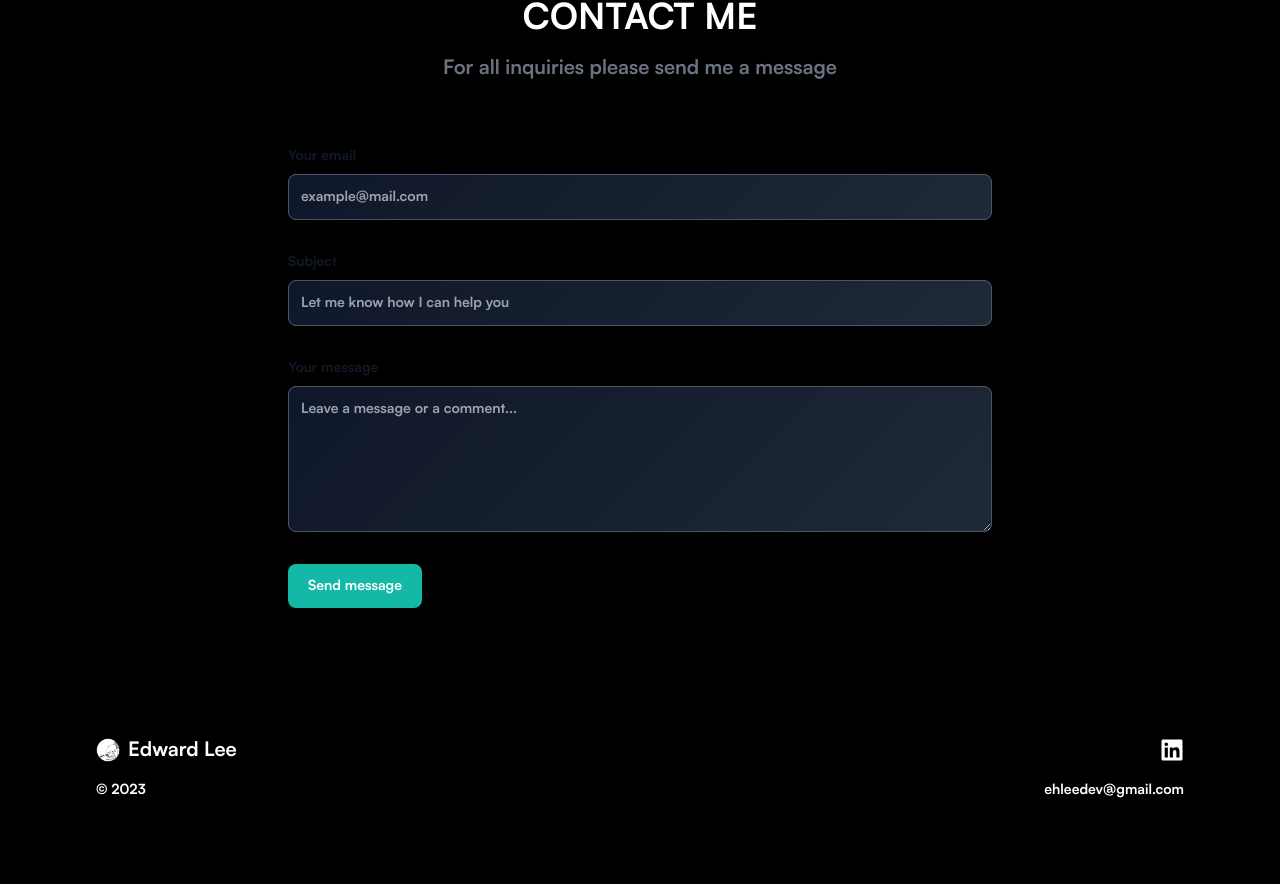
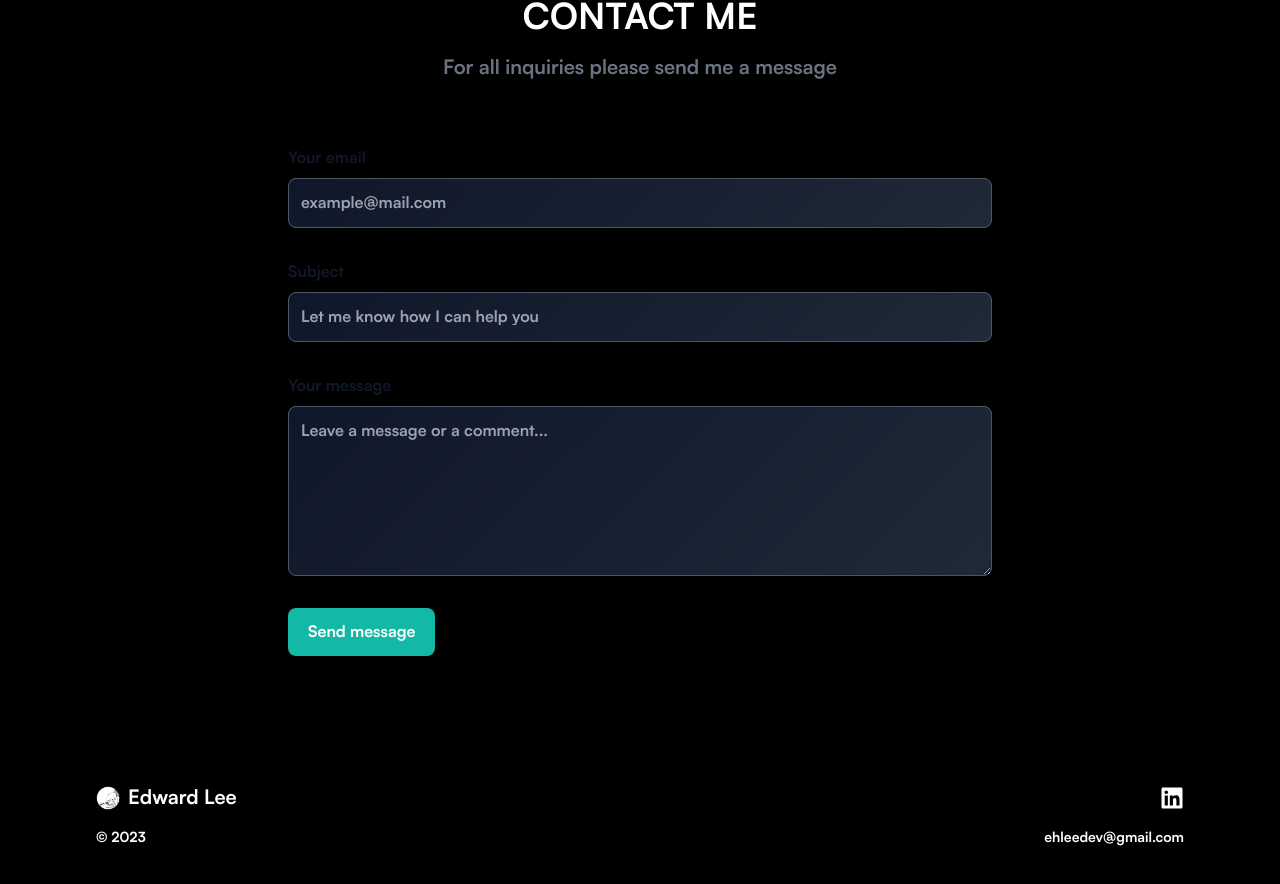
Before and after one commit to 3ddw1nn/portfolio-website, a React (Vite) app: page / in a window 1280 px wide. Shown: the part 3872-4756 px from the top of the page. Before the commit the page ends 4720 px from the top, so only its background shows below. Built offline with nearby package versions, Linux system fonts and the light colour scheme.

Commit message:
deploymentfix

```diff
--- a/src/components/ContactMe.tsx
+++ b/src/components/ContactMe.tsx
@@ -39,46 +39,46 @@ export const ContactMe = () => {
       </p>
       <form ref={form} onSubmit={sendEmail} className="space-y-8">
         <div>
-          <label htmlFor="email" className="block mb-2 text-sm font-medium text-gray-900 dark:text-gray-300">
+          <label htmlFor="email" className="block mb-2 text-md font-medium text-gray-900 dark:text-gray-300">
             Your email
           </label>
           <input
             type="email"
             id="email"
             name="email"
-            className="block p-3 w-full text-sm text-white bg-gradient-135 from-slate-900 to-gray-800 rounded-lg border border-gray-600  focus:ring-primary-500 focus:border-primary-500"
+            className="block p-3 w-full text-md text-white bg-gradient-135 from-slate-900 to-gray-800 rounded-lg border border-gray-600  focus:ring-primary-500 focus:border-primary-500"
             placeholder="example@mail.com"
             required
           ></input>
         </div>
         <div>
-          <label htmlFor="subject" className="block mb-2 text-sm font-medium text-gray-900 dark:text-gray-300">
+          <label htmlFor="subject" className="block mb-2 text-md font-medium text-gray-900 dark:text-gray-300">
             Subject
           </label>
           <input
             type="text"
             id="subject"
             name="subject"
-            className="block p-3 w-full text-sm text-white bg-gradient-135 from-slate-900 to-gray-800 rounded-lg border border-gray-600  focus:ring-primary-500 focus:border-primary-500"
+            className="block p-3 w-full text-md text-white bg-gradient-135 from-slate-900 to-gray-800 rounded-lg border border-gray-600  focus:ring-primary-500 focus:border-primary-500"
             placeholder="Let me know how I can help you"
             required
           ></input>
         </div>
         <div className="sm:col-span-2">
-          <label htmlFor="message" className="block mb-2 text-sm font-medium text-gray-900 ">
+          <label htmlFor="message" className="block mb-2 text-md font-medium text-gray-900 ">
             Your message
           </label>
           <textarea
             id="message"
             name="message"
             rows={6}
-            className="block p-3 w-full text-sm text-white bg-gradient-135 from-slate-900 to-gray-800 rounded-lg border border-gray-600  focus:ring-primary-500 focus:border-primary-500"
+            className="block p-3 w-full text-md text-white bg-gradient-135 from-slate-900 to-gray-800 rounded-lg border border-gray-600  focus:ring-primary-500 focus:border-primary-500"
             placeholder="Leave a message or a comment..."
           ></textarea>
         </div>
         <button
           type="submit"
-          className="relative py-3 px-5 text-sm font-medium text-center text-white rounded-lg bg-teal-500 sm:w-fit"
+          className="relative py-3 px-5 text-md font-medium text-center text-white rounded-lg bg-teal-500 sm:w-fit"
         >
           Send message
         </button>
```
